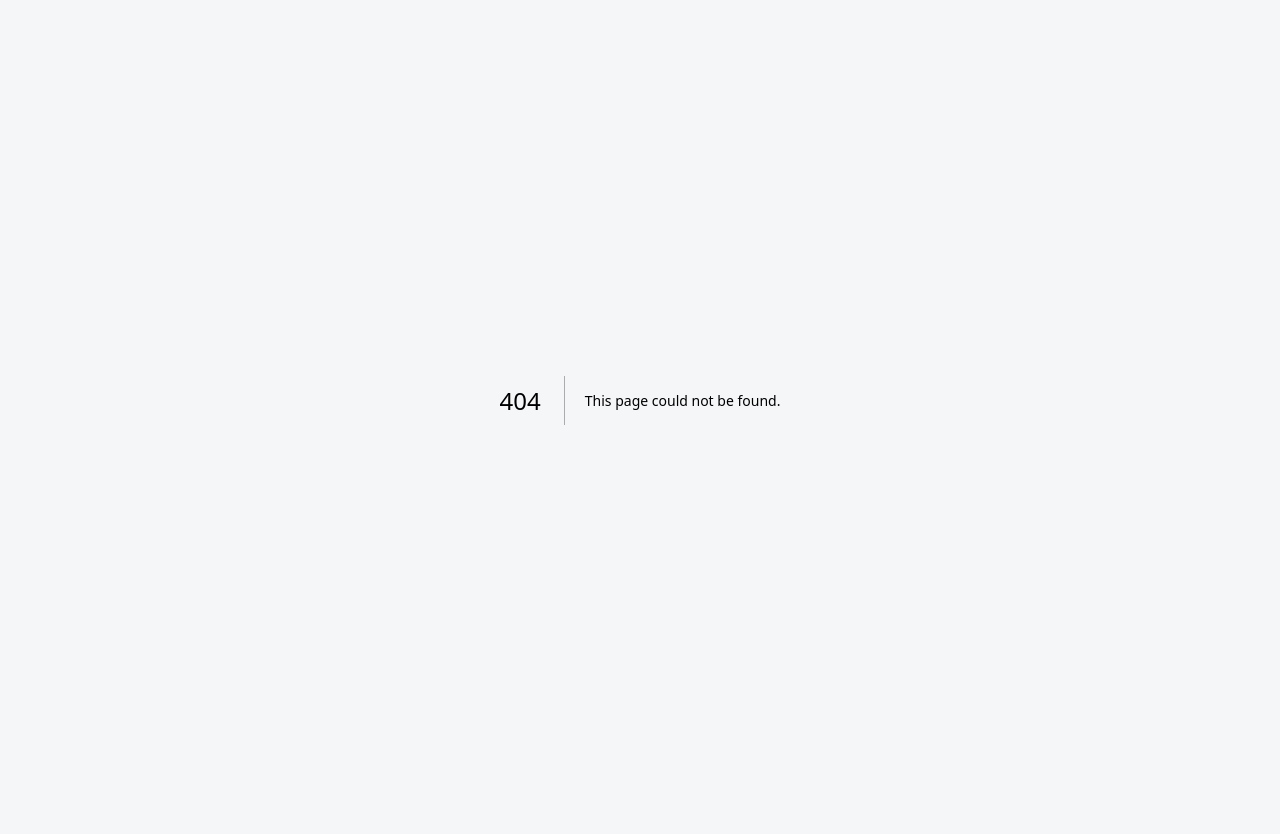
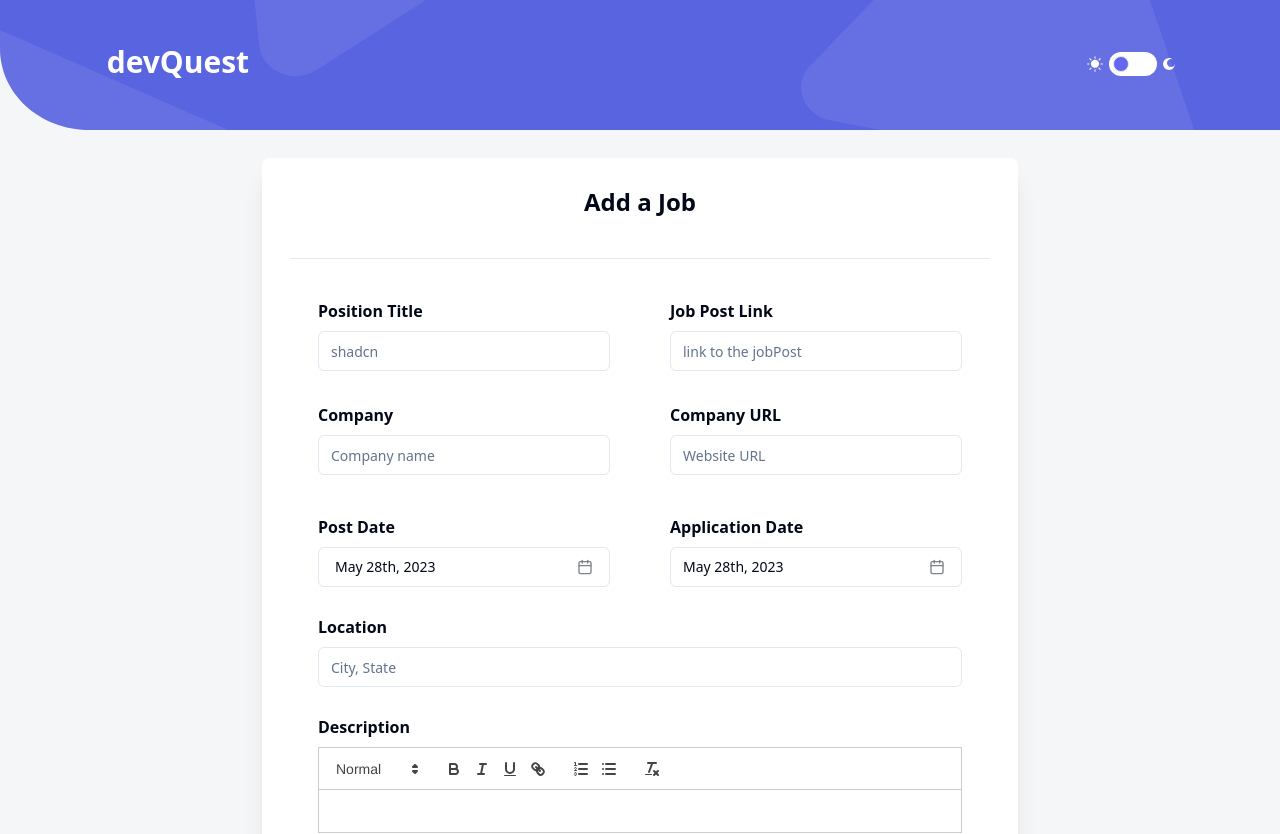
Before and after one commit to yosief14/dev-quest, a Next.js app: page /add-job/edit-job in a window 1280 px wide. Before the commit this address had no page. Shown: the top 834 px of the page. Before the commit the page ends 800 px from the top, so only its background shows below. Built offline with nearby package versions, Linux system fonts and the light colour scheme.

Commit message:
Fixed Reference Error in React Quill

```diff
--- a/app/add-job/AddJobForm.tsx
+++ b/app/add-job/AddJobForm.tsx
@@ -1,5 +1,4 @@
 'use client'
-import ReactQuill from "react-quill"
 import 'react-quill/dist/quill.snow.css'
 import JobFormSkeleton from "./JobFormSkeleton"
 import { format } from "date-fns"
@@ -28,23 +27,59 @@ import { Input } from '@/components/ui/input'
 import { useToast } from "@/components/ui/use-toast"
 import { addJob } from "@/db/services/jobs"
 import { useState } from "react"
-const formSchema = z.object({
-    company: z.string().min(3).max(50),
-    companySite: z.string().url(),
-    positionLink: z.string(),
-    positionTitle: z.string().min(3).max(50),
-    applicationDate: z.date(),
-    postDate: z.date(),
-    location: z.string().max(50),
-    description: z.string().min(10).max(10000),
-})
-export default function AddJob() {
+import { jobFormSchema } from "@/schemas/jobFormSchema"
+import { JobFormInterface } from "@/interfaces/jobFormInterface"
+import dynamic from "next/dynamic"
+
+const ReactQuillNoSSR = dynamic(() => import("react-quill"), { ssr: false })
+const modules = {
+    toolbar: [
+        [{ header: '1' }, { header: '2' }, { font: [] }],
+        [{ size: [] }],
+        ['bold', 'italic', 'underline', 'strike', 'blockquote'],
+        [
+            { list: 'ordered' },
+            { list: 'bullet' },
+            { indent: '-1' },
+            { indent: '+1' },
+        ],
+        ['link', 'image', 'video'],
+        ['clean'],
+    ],
+    clipboard: {
+        // toggle to add extra line breaks when pasting HTML:
+        matchVisual: false,
+    },
+}
+/*
+ * Quill editor formats
+ * See https://quilljs.com/docs/formats/
+ */
+const formats = [
+    'header',
+    'font',
+    'size',
+    'bold',
+    'italic',
+    'underline',
+    'strike',
+    'blockquote',
+    'list',
+    'bullet',
+    'indent',
+    'link',
+    'image',
+    'video',
+]
+export default function AddJob({ edit, jobData }: JobFormInterface) {
+    //TODO change to Suspense maybe https://nextjs.org/docs/app/building-your-application/data-fetching/server-actions-and-mutations#programmatic-form-submission
     const [submitting, setSubmitting] = useState(false);
     const { toast } = useToast()
+
     const form = useForm(
         {
-            resolver: zodResolver(formSchema),
-            defaultValues: {
+            resolver: zodResolver(jobFormSchema),
+            defaultValues: jobData || {
                 company: "",
                 companySite: "",
                 positionLink: "",
@@ -56,9 +91,10 @@ export default function AddJob() {
 
             }
         })
-    async function onSubmit(values: z.infer<typeof formSchema>) {
+
+    async function onSubmit(values: z.infer<typeof jobFormSchema>) {
         console.log("🚀 ~ onSubmit ~ values:", values)
-        const result = await addJob(values)
+        const result = true //await addJob(values)
         setSubmitting(true)
         let toastMessage = {} as any
         if (result) {
@@ -238,7 +274,7 @@ export default function AddJob() {
                             control={form.control}
                             name='location'
                             render={({ field }) => (
-                                <FormItem className="px-7">
+                                <FormItem className="px-7 mt-5">
                                     <FormLabel className="font-bold text-base">Location</FormLabel>
                                     <FormControl>
                                         <Input placeholder='City, State' {...field} />
@@ -253,13 +289,13 @@ export default function AddJob() {
                             control={form.control}
                             name='description'
                             render={({ field }) => (
-                                <FormItem className="px-7">
+                                <FormItem className="px-7 mt-5">
                                     <FormLabel className="font-bold text-base">Description</FormLabel>
                                     <FormControl>
-                                        <ReactQuill
+                                        <ReactQuillNoSSR
                                             theme="snow"
                                             value={field.value}
-                                            onChange={field.onChange}></ReactQuill>
+                                            onChange={field.onChange}></ReactQuillNoSSR>
                                     </FormControl>
                                     <FormDescription>
                                     </FormDescription>
@@ -275,8 +311,6 @@ export default function AddJob() {
                         </button>
                     </form>
                 </Form>
-                <ReactQuill onChange={(values) => {
-                    console.log(values)
-                }} theme="snow"></ReactQuill>
-            </>)
+            </>
+    )
 }
--- /dev/null
+++ b/app/add-job/edit-job/page.tsx
@@ -0,0 +1,20 @@
+import Header from "@/components/Header"
+import AddJobForm from "../AddJobForm"
+import { Separator } from "@/components/ui/separator"
+import { JobFormInterface } from "@/interfaces/jobFormInterface"
+
+export default function EditJob({ jobData }: JobFormInterface) {
+    // const url = useSearchParams()
+    // const test = url?.getAll("postTitle") // Pass the "name" argument to the getAll method
+    // console.log("🚀 ~ EditJob ~ test:", JSON.stringify(test))
+    return (
+        <>
+            <Header />
+            <div className="top-7 gap-10 flex w-11/12 sm:w-fit bg-white relative rounded-lg border-opacity-40 shadow-xl p-7 flex-col items-center">
+                <h1 className={`text-2xl font-bold text-center`}>Add a Job</h1>
+                <Separator />
+                <AddJobForm edit={true} jobData={jobData} ></AddJobForm>
+            </div>
+        </>
+    )
+}
--- /dev/null
+++ b/components/EditButton.tsx
@@ -0,0 +1,27 @@
+'use client'
+import Link from 'next/link'
+export default function EditButton(jobData?: any) {
+    return (
+        <Link href={{
+            pathname: `/add-job/edit-job`,
+            query: {
+                id: jobData.id,
+                positionTitle: jobData.positionTitle,
+                companySite: jobData.companySite,
+                postDate: jobData.postDate,
+                appclicationDate: jobData.appclicationDate,
+                postedDays: jobData.postedDays,
+                applicationDate: jobData.applicationDate,
+                company: jobData.company,
+                location: jobData.location
+            },
+        }}>
+            <button className="w-32   text-lg self-center p-[3px] absolute bottom-7 right-7">
+                <div className="absolute inset-0 bg-gradient-to-r from-indigo-500 to-purple-500 rounded-lg" />
+                <div className="px-8 py-2  bg-black rounded-[6px]  relative group transition duration-200 text-white hover:bg-transparent">
+                    Edit
+                </div>
+            </button>
+        </Link>
+    )
+}
--- a/components/JobCard.tsx
+++ b/components/JobCard.tsx
@@ -1,7 +1,8 @@
 import React, { FC } from "react";
 import Image from "next/image";
 import Link from "next/link";
-import { motion } from "framer-motion"
+import EditButton from "@/components/EditButton";
+import { Edit } from "lucide-react";
 
 interface JobCardProps {
   id?: string;
@@ -34,9 +35,25 @@ const JobCard: FC<JobCardProps> = ({
   const logoBackground = "#F4F4F4";
   const icon = `https://icons.duckduckgo.com/ip3/${domain.replace('www.', '')}.ico`;
   return (
+    <>
       <Link href={`/jobPosts/${id}`} >
         <div
           className="  bg-white rounded p-7">
+          {/* <Link href={{
+        pathname: `/add-job/edit-job`,
+        query: {
+          id: id,
+          positionTitle: positionTitle,
+          companySite: companySite,
+          postDate: postDate,
+          appclicationDate: appclicationDate,
+          postedDays: postedDays,
+          applicationDate: applicationDate,
+          company: company,
+          location: location
+        },
+      }}> */}
+          {/* </Link> */}
           <div
             style={{ backgroundColor: logoBackground }}
             className="flex rounded-xl bottom-12 relative items-center justify-center h-11 w-11 p-1 "
@@ -57,6 +74,8 @@ const JobCard: FC<JobCardProps> = ({
           <div className="text-sm text-dev-blue font-bold pt-9">{location ? location : 'Remote'}</div>
         </div>
       </Link >
+      <EditButton />
+    </>
   );
 };
 
--- /dev/null
+++ b/interfaces/jobFormInterface.ts
@@ -0,0 +1,15 @@
+
+export interface JobFormInterface {
+    edit?: boolean
+    jobData?: {
+        id: string
+        company: string
+        companySite: string
+        positionLink: string
+        positionTitle: string
+        postDate: Date
+        applicationDate: Date
+        location: string
+        description: string
+    }
+}
--- /dev/null
+++ b/schemas/jobFormSchema.ts
@@ -0,0 +1,13 @@
+
+import { z } from 'zod';
+
+export const jobFormSchema = z.object({
+    company: z.string().min(3).max(50),
+    companySite: z.string().url(),
+    positionLink: z.string(),
+    positionTitle: z.string().min(3).max(50),
+    applicationDate: z.date(),
+    postDate: z.date(),
+    location: z.string().max(50),
+    description: z.string().min(10).max(10000),
+})
```
Lines whose indentation alone changed are shown as unchanged.
